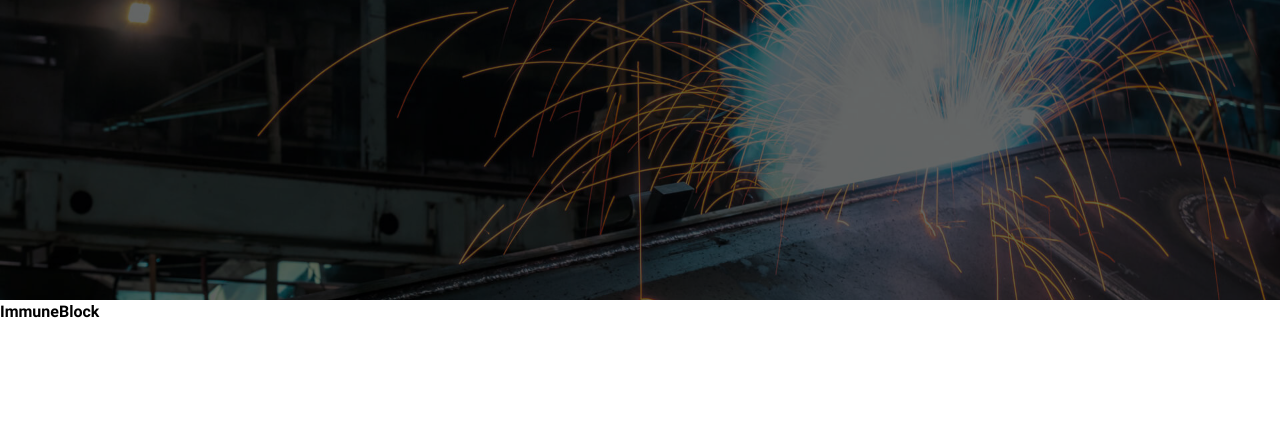
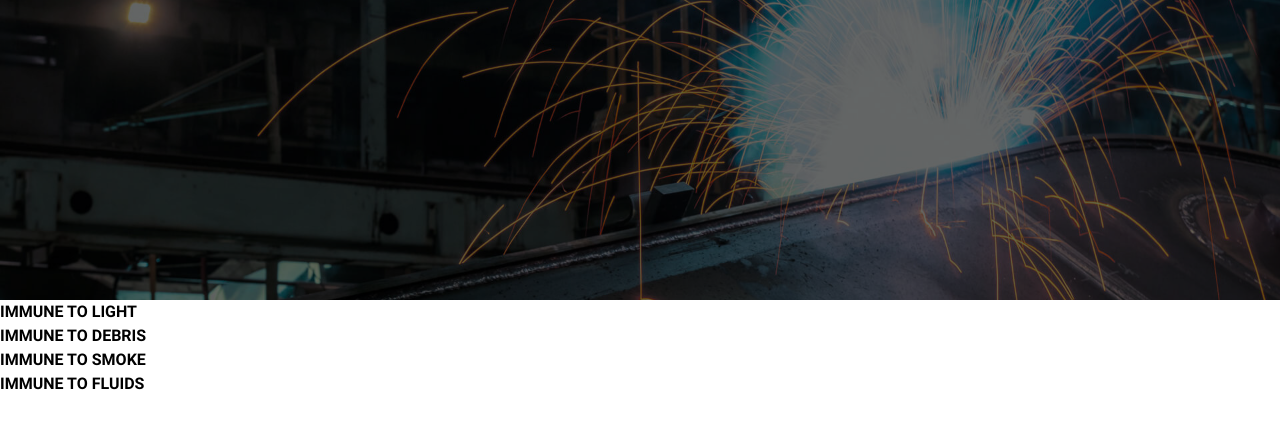
Before and after one commit to MyoungSeob-Pohang/SSP-Radar, a React (Create React App) app: page / in a window 1280 px wide. Shown: the part 6020-6448 px from the top of the page. Built offline with nearby package versions, Linux system fonts and the light colour scheme.

Commit message:
block create

```diff
--- a/src/components/atoms/ImmuneBlock.js
+++ b/src/components/atoms/ImmuneBlock.js
@@ -1,5 +1,40 @@
 const ImmuneBlock = () => {
-    return <div className="ImmuneBlock">ImmuneBlock</div>;
+    return (
+        <div className="ImmuneBlock">
+            <div className="ImmuneBlock_inner">
+                <div className="ImmuneBlockItems">
+                    {/* 1 */}
+                    <div className="ImmuneBlockItem">
+                        <div className="ImmuneBlockItem_inner">
+                            <h3>IMMUNE TO LIGHT</h3>
+                            <div className="ImmuneBlockItemBg"></div>
+                        </div>
+                    </div>
+                    {/* 2 */}
+                    <div className="ImmuneBlockItem">
+                        <div className="ImmuneBlockItem_inner">
+                            <h3>IMMUNE TO DEBRIS</h3>
+                            <div className="ImmuneBlockItemBg"></div>
+                        </div>
+                    </div>
+                    {/* 3 */}
+                    <div className="ImmuneBlockItem">
+                        <div className="ImmuneBlockItem_inner">
+                            <h3>IMMUNE TO SMOKE</h3>
+                            <div className="ImmuneBlockItemBg"></div>
+                        </div>
+                    </div>
+                    {/* 4 */}
+                    <div className="ImmuneBlockItem">
+                        <div className="ImmuneBlockItem_inner">
+                            <h3>IMMUNE TO FLUIDS</h3>
+                            <div className="ImmuneBlockItemBg"></div>
+                        </div>
+                    </div>
+                </div>
+            </div>
+        </div>
+    );
 };
 
 export default ImmuneBlock;
```
